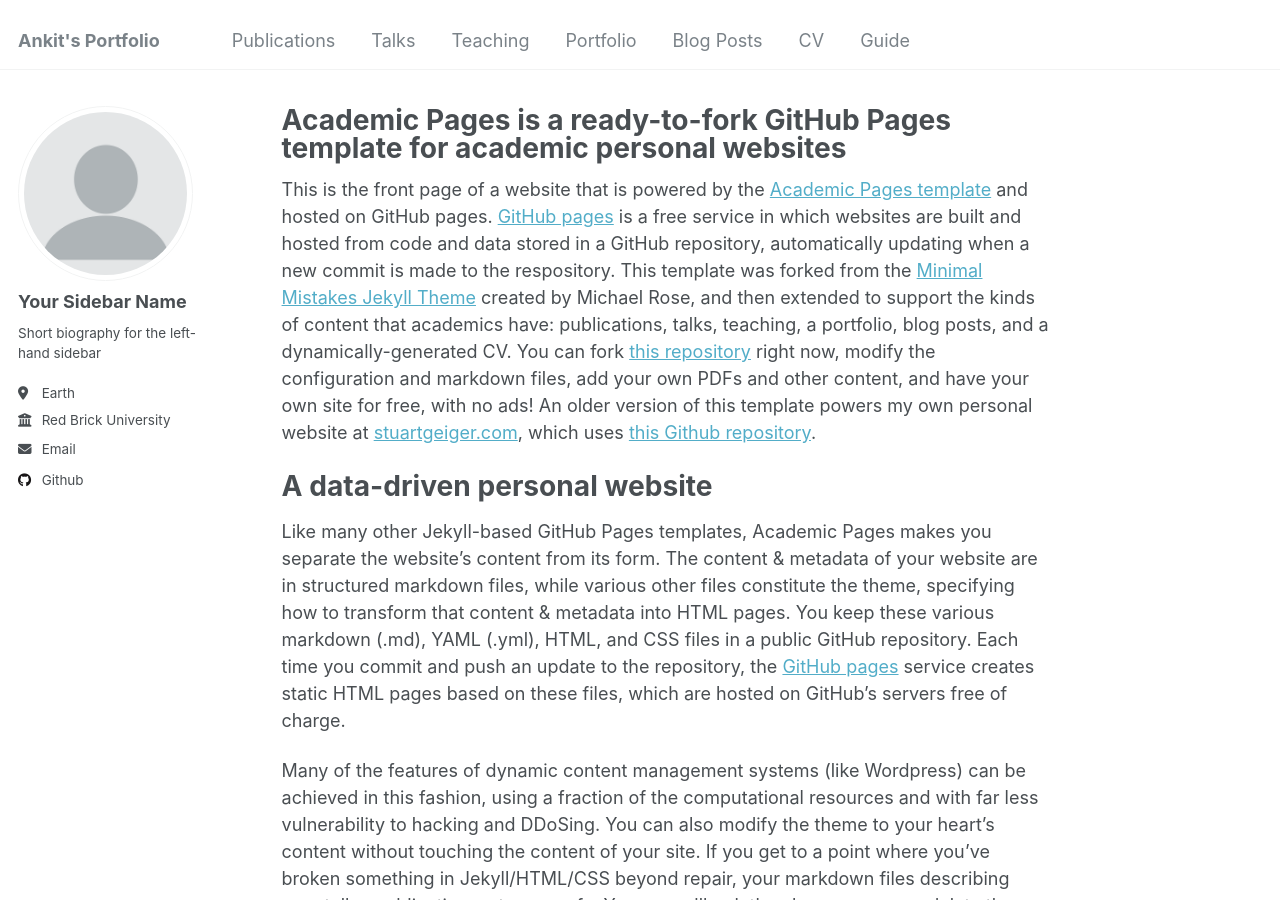
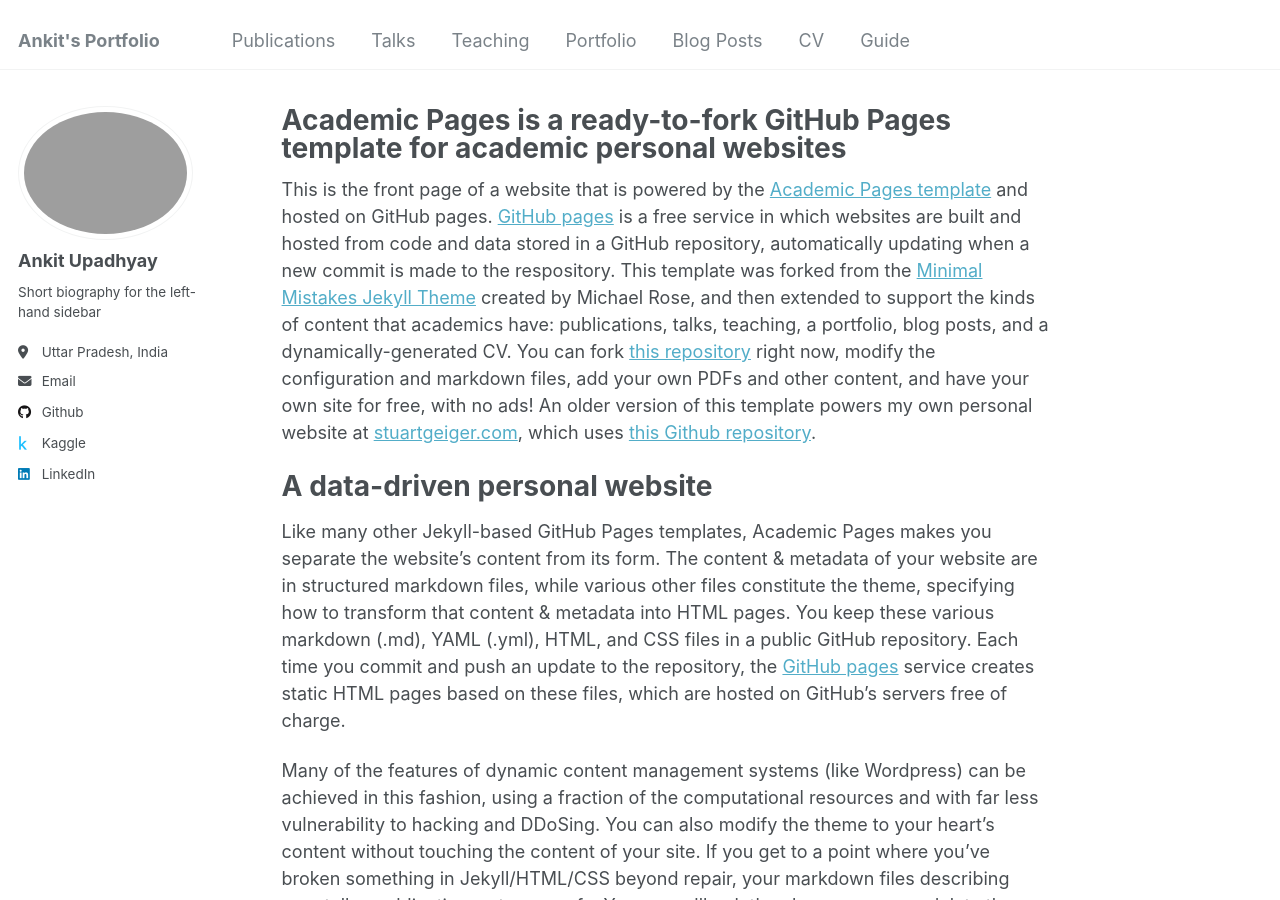
Before and after one commit to Ankit-1204/ankit-1204.github.io, a Jekyll site: the page built from _pages/about.md, in a window 1280 px wide and 900 px high. Built offline with Jekyll 4.4.1, drawn with Linux system fonts in a browser that asks for light colours.

Commit message:
Update _config.yml

```diff
--- a/_config.yml
+++ b/_config.yml
@@ -21,14 +21,14 @@ repository               : "Ankit-1204/ankit-1204.github.io"
 #               Additional customization can be done by editing /_includes/author-profile.html
 author:
   # Biographic information
-  avatar           : "profile.png"
-  name             : "Your Sidebar Name"
+  avatar           :
+  name             : "Ankit Upadhyay"
   pronouns         : # example: "she/her"
   bio              : "Short biography for the left-hand sidebar"
-  location         : "Earth"
-  employer         : "Red Brick University"
+  location         : "Uttar Pradesh, India"
+  # employer         : "Red Brick University"
   uri              : # URL
-  email            : "none@example.org"
+  email            : "ankit04upadhyay@gmail.com"
 
   # Academic websites
   # arxiv            : # URL - Update with the correct link to your profile
@@ -44,7 +44,7 @@ author:
   # codepen          : # Username
   # dribbble         : # Username
   github           : "Ankit-1204"
-  kaggle           : # Username
+  kaggle           : "ankitupadhyay12"
   # stackoverflow    : # User number or user number and name (i.e., use "1" or "1/jeff-atwood")
 
   # Social media
@@ -57,7 +57,7 @@ author:
   keybase          : # Username
   instagram        : # Username
   lastfm           : # Username
-  linkedin         : # Username
+  linkedin         : "ankit-u-5b4332245"
   mastodon         : # URL
   medium           : # URL
   pinterest        : # Username
```
